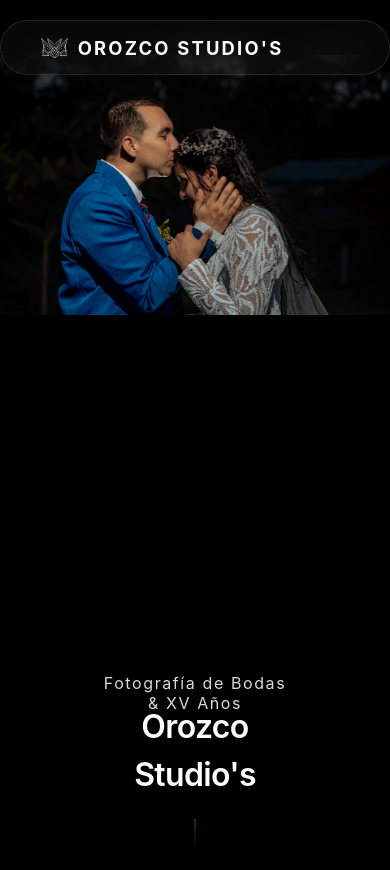
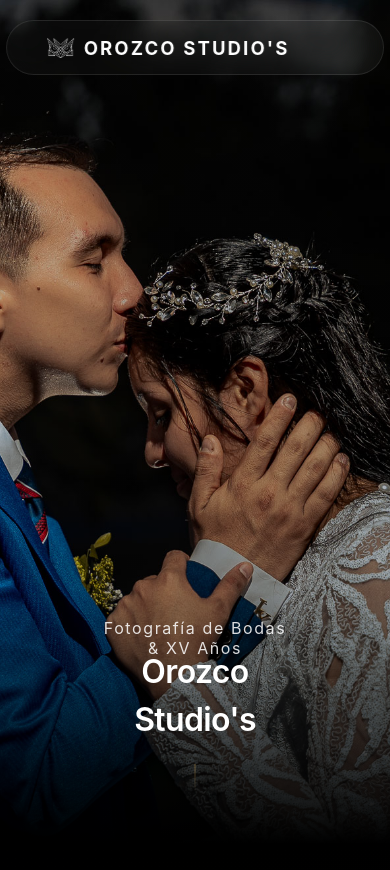
Before and after one commit to JuanOrozco-art/OrozcoStudios, a plain HTML site: page index.html in a window 390 px wide. Shown: the top 870 px of the page. Drawn offline with nearby package versions, Linux system fonts and the light colour scheme; a web font is replaced by a local one.

Commit message:
actualización smartphones

```diff
--- a/style.css
+++ b/style.css
@@ -1119,28 +1119,3 @@ p {
   position: relative;
   z-index: 2;
 }
-
-/* --- Ajuste Definitivo Móvil --- */
-@media (max-width: 480px) {
-
-  /* 1. Ajuste de la etiqueta de imagen directamente */
-  .hero-image {
-    width: 100% !important;
-    height: auto !important;
-    /* Mantiene la proporción original y no corta la foto */
-    object-fit: contain !important;
-    /* Asegura que se vea completa */
-    display: block !important;
-  }
-
-  /* 2. Forzar visibilidad del menú en móvil */
-  /* Ajusta 'header' o 'nav' según cómo se llame tu contenedor de menú */
-  header,
-  .navbar,
-  .nav-menu {
-    display: flex !important;
-    flex-direction: column !important;
-    align-items: center !important;
-    position: relative !important;
-  }
-}
```
